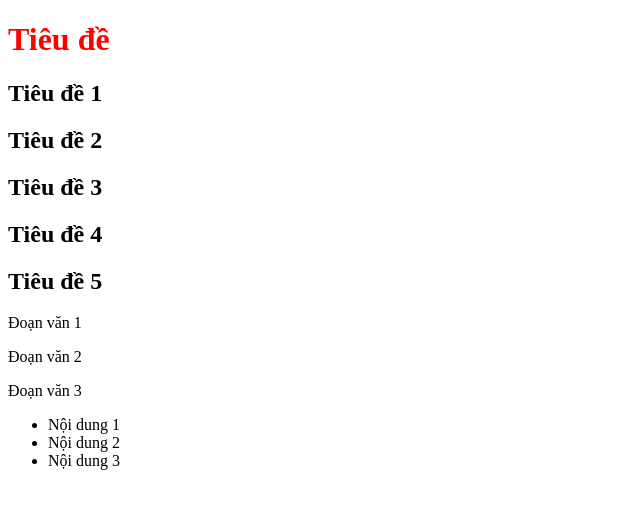
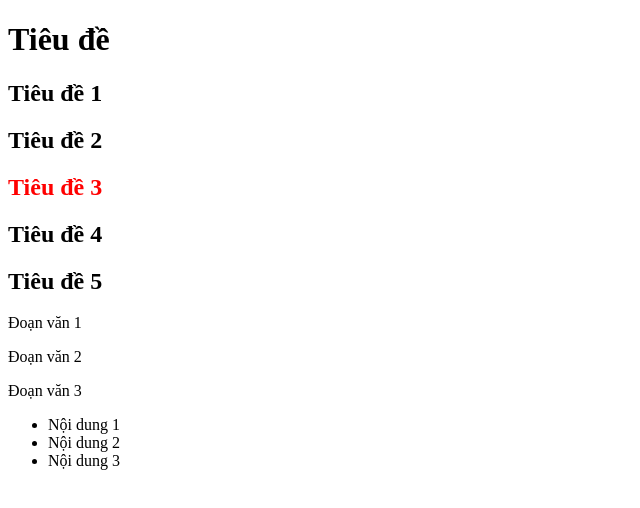
Before and after one commit to khaanhdoan40-cell/bai28, a plain HTML site: page index.html in a window 1280 px wide. Shown: the whole page, without its empty margins (0-640 px from the left). Drawn offline with Linux system fonts and the light colour scheme.

```diff
--- a/index.html
+++ b/index.html
@@ -9,8 +9,8 @@
   <body>
     <h1 class="demo">Tiêu đề</h1>
     <h2 class="demo">Tiêu đề 1</h2>
-    <h2>Tiêu đề 2</h2>
-    <h2>Tiêu đề 3</h2>
+    <h2 id="title">Tiêu đề 2</h2>
+    <h2 class="demo demo2">Tiêu đề 3</h2>
     <h2>Tiêu đề 4</h2>
     <h2>Tiêu đề 5</h2>
     <p>Đoạn văn 1</p>
--- a/style.css
+++ b/style.css
@@ -1,3 +1,13 @@
-h1.demo {
+/* h1,
+h2,
+p,
+ul {
+  color: red; }*/
+/* p,
+.demo,
+#title {
+  color: red;
+} */
+.demo.demo2 {
   color: red;
 }
```
